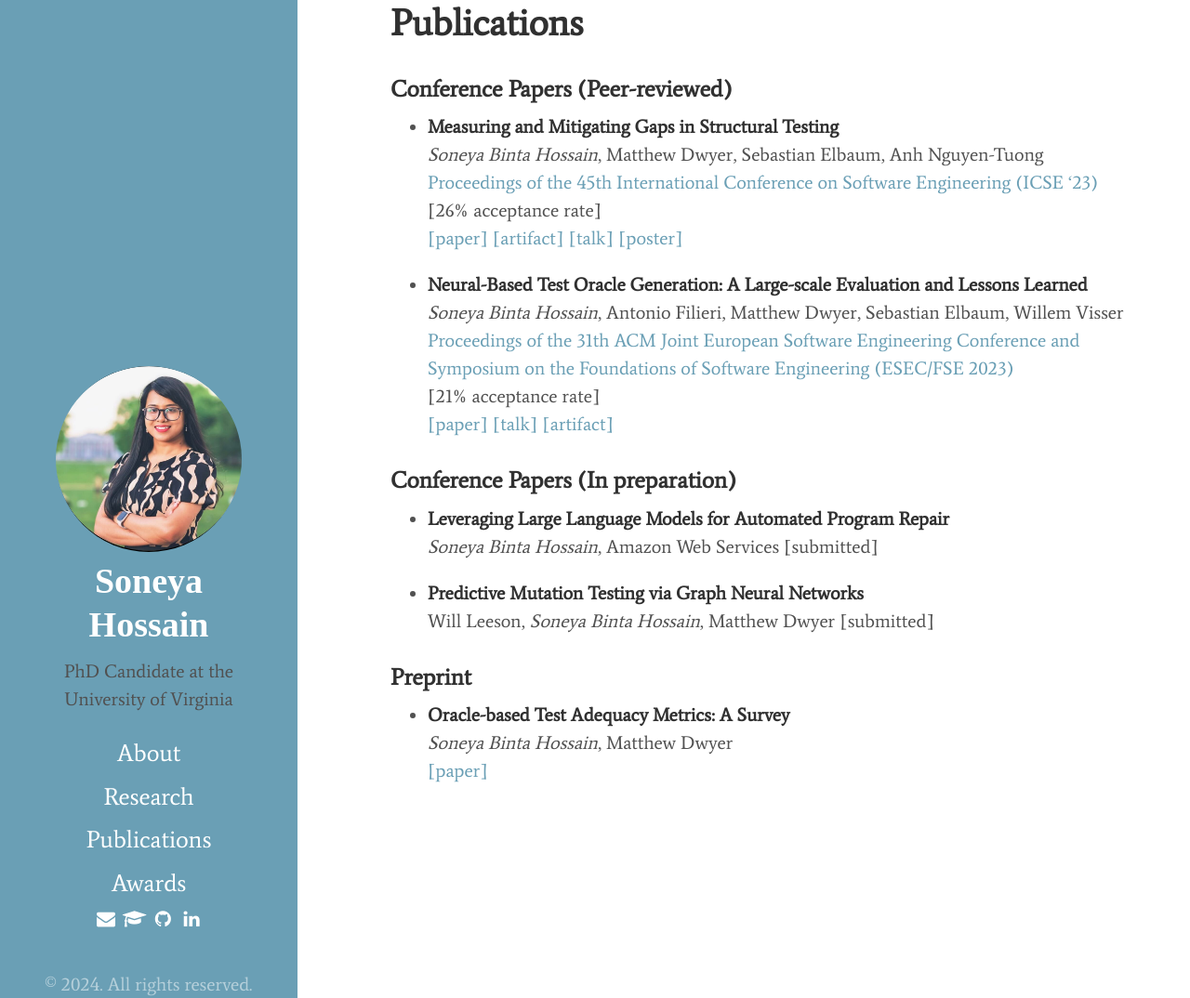
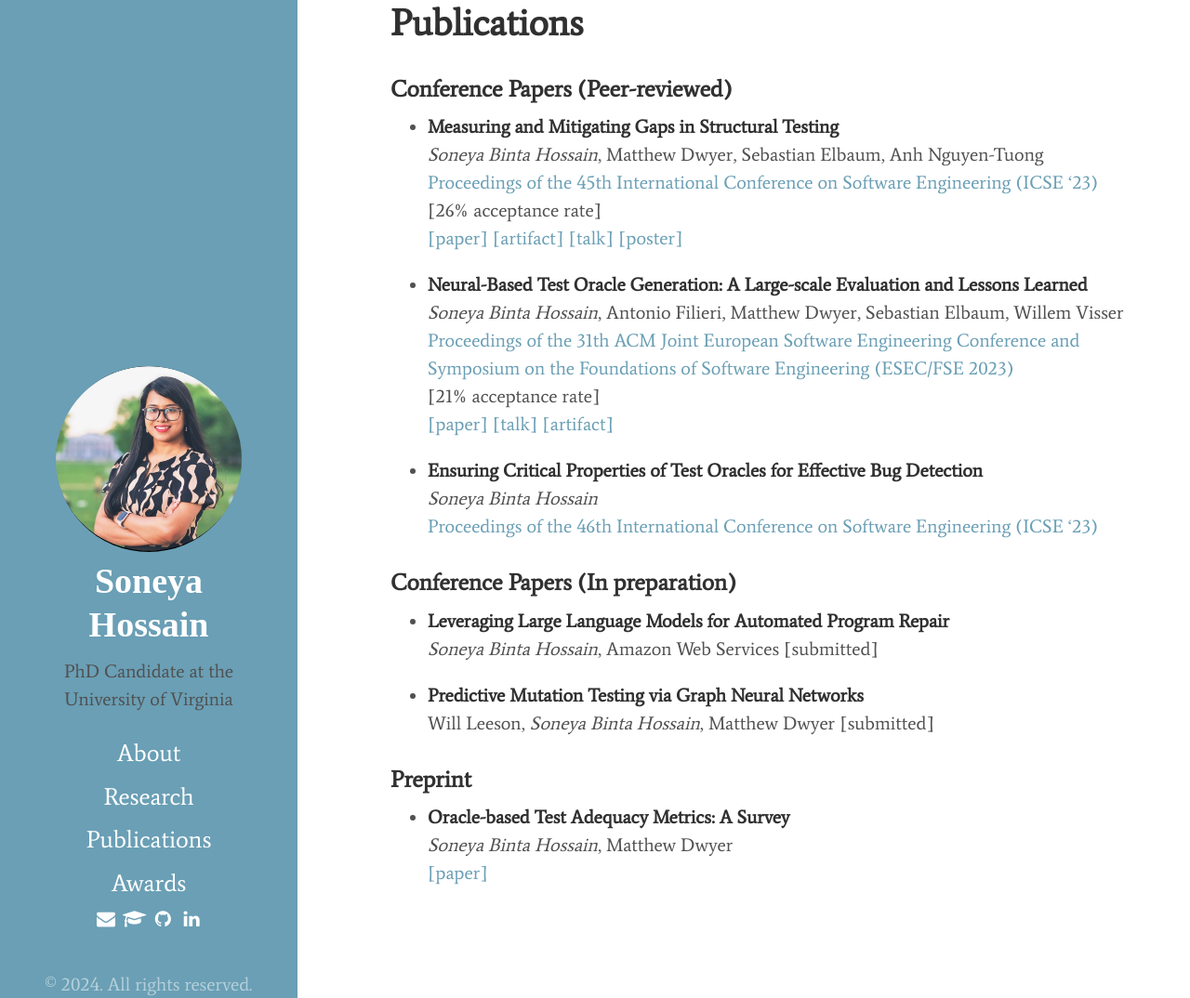
Before and after one commit to soneyahossain/soneyahossain.github.io, a Jekyll site: the page built from publications.md, in a window 1280 px wide and 1074 px high. Shown: the whole window at 93% size. Built offline with Jekyll 4.4.1, drawn with Linux system fonts in a browser that asks for light colours; cached includes are drawn as plain includes.

Commit message:
new publication and service

```diff
--- a/publications.md
+++ b/publications.md
@@ -19,6 +19,11 @@ title: Publications
   [\[paper\]](https://dl.acm.org/doi/abs/10.1145/3611643.3616265) [\[talk\]]({{'/'|relative_url}}assets/presentations/FSE-2023-talk.pdf) [\[artifact\]](https://doi.org/10.6084/m9.figshare.21973091.v4)
 
 
+* **Ensuring Critical Properties of Test Oracles for Effective Bug Detection** <br />
+  *Soneya Binta Hossain* <br />
+  [Proceedings of the 46th International Conference on Software Engineering (ICSE '23)](https://conf.researchr.org/details/icse-2024/icse-2024-doctoral-symposium/11/Ensuring-Critical-Properties-of-Test-Oracles-for-Effective-Bug-Detection)<br />
+
+
 ### Conference Papers (In preparation)
 
 * **Leveraging Large Language Models for Automated Program Repair** <br />
```
Also changed, not shown: index.md (+2 -0 lines).
